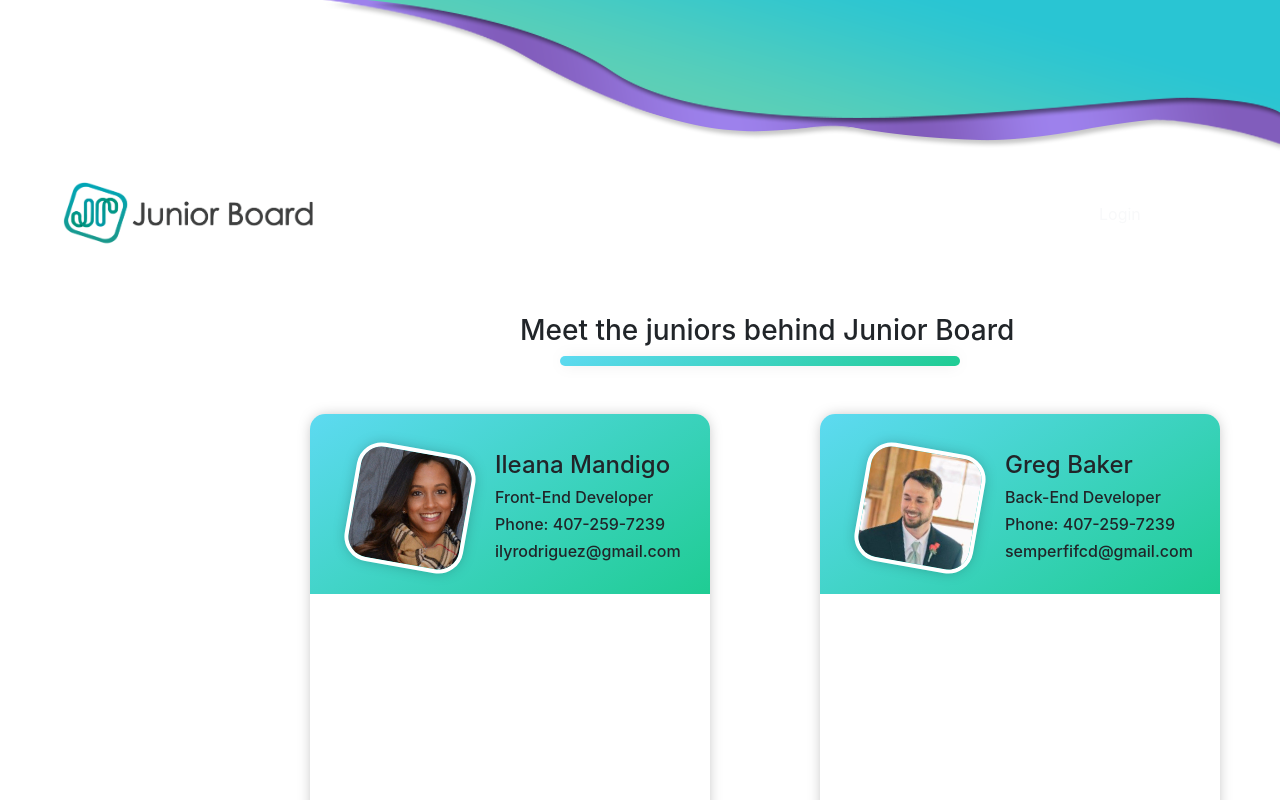
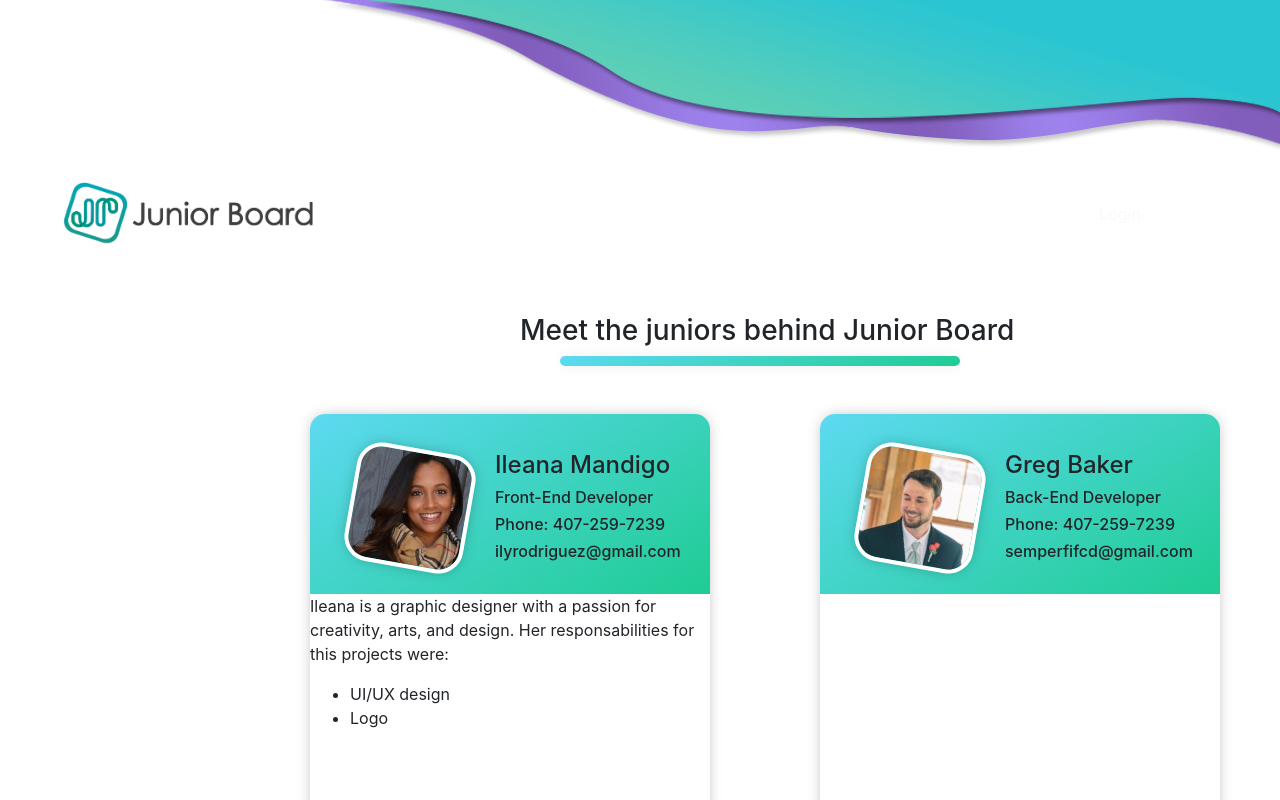
Before and after one commit to gijp-technologies/junior-board, a React (Create React App) app: page /about in a window 1280 px wide. Shown: the top 800 px of the page. Built offline with nearby package versions, Linux system fonts and the light colour scheme.

Commit message:
about page

```diff
--- a/src/Pages/About.js
+++ b/src/Pages/About.js
@@ -27,6 +27,14 @@ const About = () => {
                                 <h6>Phone: 407-259-7239</h6>
                                 <h6>ilyrodriguez@gmail.com</h6>
                             </div>
+                        </div>
+                        <div><p>Ileana is a graphic designer with a passion for creativity, arts, and design.
+                            Her responsabilities for this projects were:</p>
+                        <ul>
+                        <li>UI/UX design</li>
+                        <li>Logo</li>
+
+                        </ul>
                         </div>
                         <div className="member-footer">
                             <a href="https://www.linkedin.com/in/ileana-mandigo/" target="blank">LinkedIn</a>
```
